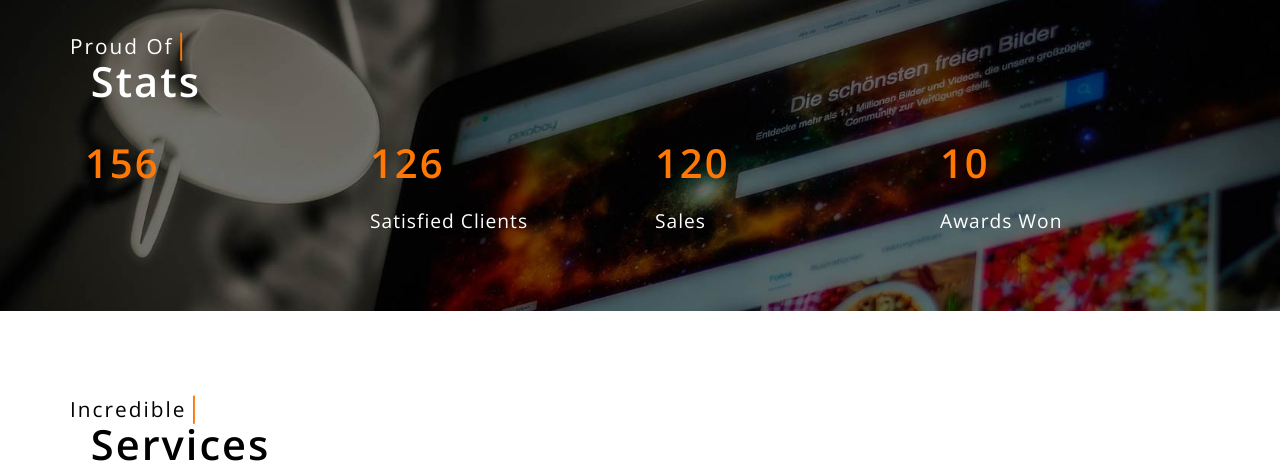
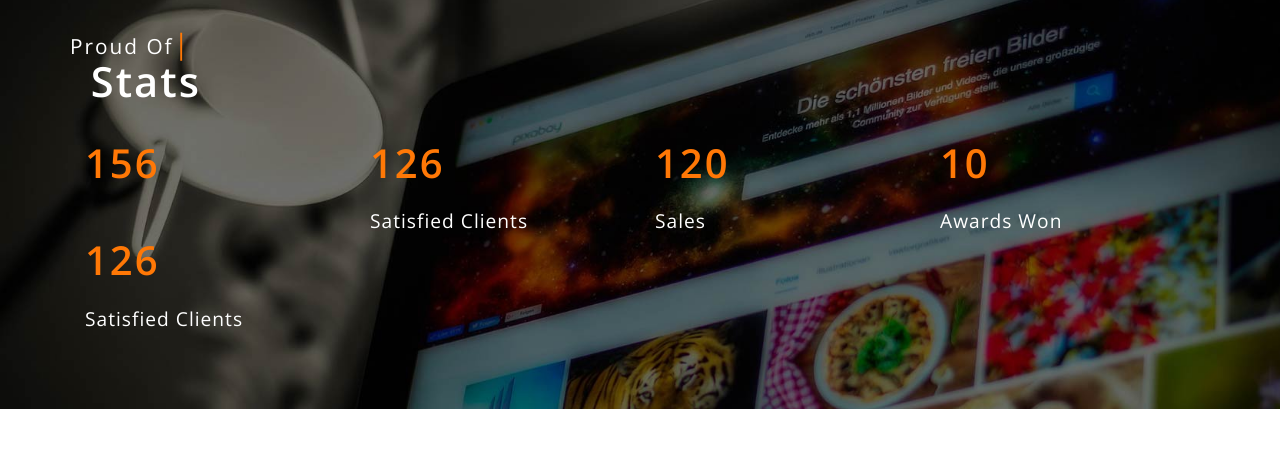
Before and after one commit to nandhavardhan123/Swapnil-Srivastav, a plain HTML site: page index.html in a window 1280 px wide. Shown: the part 1411-1886 px from the top of the page. Drawn offline with nearby package versions, Linux system fonts and the light colour scheme.

Commit message:
Update index.html

```diff
--- a/index.html
+++ b/index.html
@@ -8,7 +8,7 @@ License URL: http://creativecommons.org/licenses/by/3.0/
 <html lang="en">
 
 <head>
-	<title>Swapnil | Home :: w3layouts</title>
+	<title>Swapnil Srivastav | Home :: w3layouts</title>
 	<!-- Meta Tags -->
 	<meta name="viewport" content="width=device-width, initial-scale=1">
 	<meta http-equiv="Content-Type" content="text/html; charset=utf-8" />
@@ -214,6 +214,12 @@ Smartphone Compatible web template, free webdesigns for Nokia, Samsung, LG, Sony
 					<p class="counter">10</p>
 					<div class="stats-text-agile">
 						<h3>Awards Won</h3>
+					</div>
+				</div>
+				<div class="col-md-3 col-sm-6 col-xs-6 stat-grids">
+					<p class="counter">126</p>
+					<div class="stats-text-agile">
+						<h3>Satisfied Clients</h3>
 					</div>
 				</div>
 				<div class="clearfix"> </div>
```
